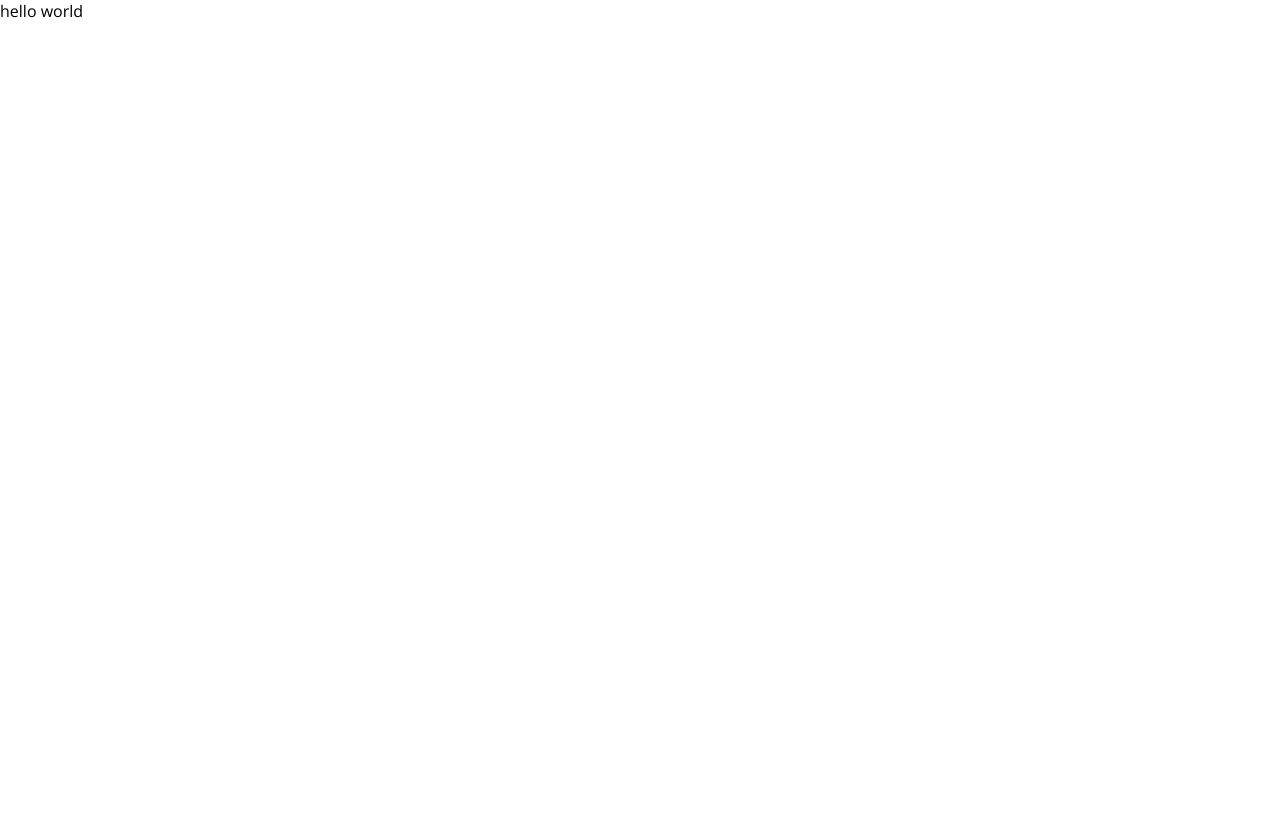
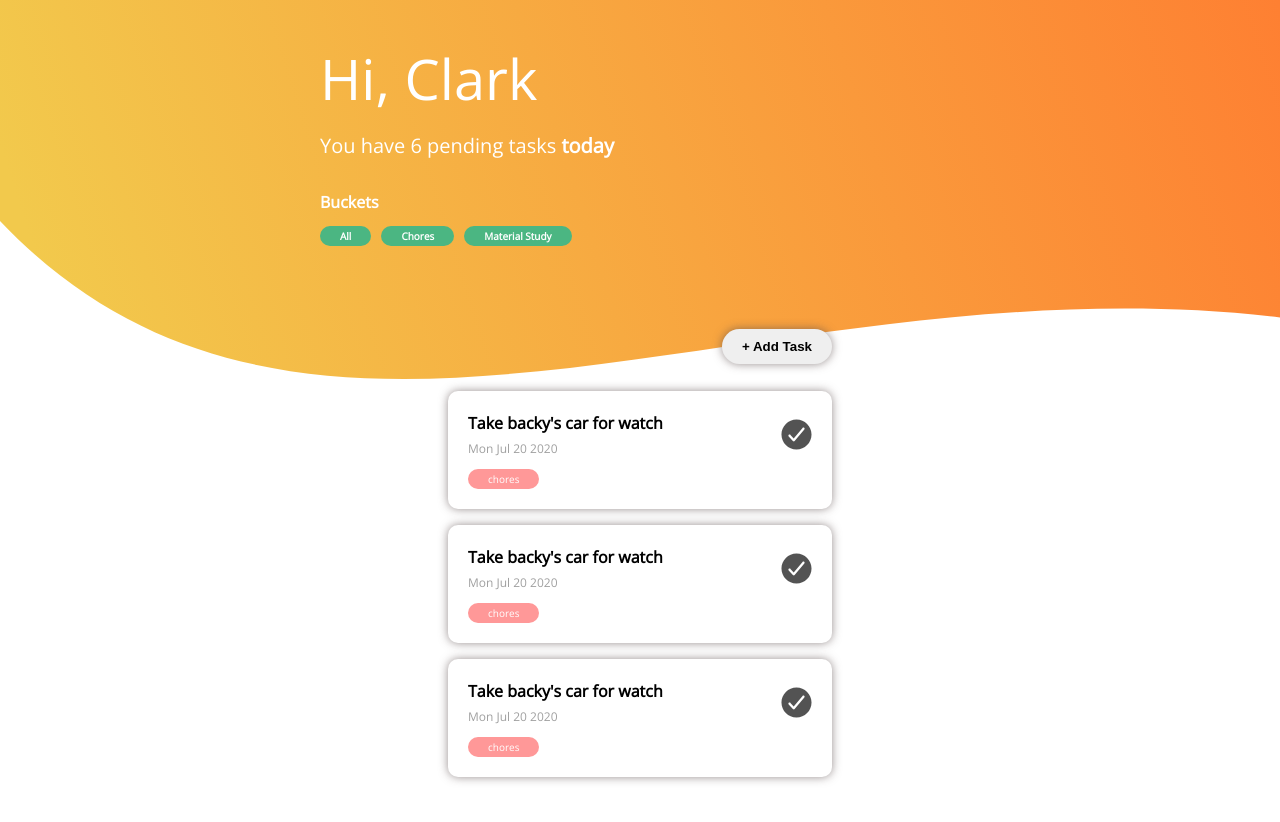
Before and after one commit to itsgracian/pyza-lab-todos, a React (Create React App) app: page / in a window 1280 px wide. Shown: the top 822 px of the page. Before the commit the page ends 800 px from the top, so only its background shows below. Built offline with nearby package versions, Linux system fonts and the light colour scheme.

Commit message:
view todo component designed

```diff
--- a/public/index.html
+++ b/public/index.html
@@ -10,34 +10,11 @@
       content="Web site created using create-react-app"
     />
     <link rel="apple-touch-icon" href="%PUBLIC_URL%/logo192.png" />
-    <!--
-      manifest.json provides metadata used when your web app is installed on a
-      user's mobile device or desktop. See https://developers.google.com/web/fundamentals/web-app-manifest/
-    -->
     <link rel="manifest" href="%PUBLIC_URL%/manifest.json" />
-    <!--
-      Notice the use of %PUBLIC_URL% in the tags above.
-      It will be replaced with the URL of the `public` folder during the build.
-      Only files inside the `public` folder can be referenced from the HTML.
-
-      Unlike "/favicon.ico" or "favicon.ico", "%PUBLIC_URL%/favicon.ico" will
-      work correctly both with client-side routing and a non-root public URL.
-      Learn how to configure a non-root public URL by running `npm run build`.
-    -->
-    <title>React App</title>
+    <title>todos application</title>
   </head>
   <body>
     <noscript>You need to enable JavaScript to run this app.</noscript>
     <div id="root"></div>
-    <!--
-      This HTML file is a template.
-      If you open it directly in the browser, you will see an empty page.
-
-      You can add webfonts, meta tags, or analytics to this file.
-      The build step will place the bundled scripts into the <body> tag.
-
-      To begin the development, run `npm start` or `yarn start`.
-      To create a production bundle, use `npm run build` or `yarn build`.
-    -->
   </body>
 </html>
--- a/src/App.tsx
+++ b/src/App.tsx
@@ -1,10 +1,10 @@
 import React from 'react';
 import './assets/scss/App.scss';
-
+import Todos from './components/todos'
 const App = () => {
   return (
     <div className="App">
-      hello world
+      <Todos/>
     </div>
   );
 }
--- a/src/assets/scss/color.scss
+++ b/src/assets/scss/color.scss
@@ -8,3 +8,4 @@ $blue: #0A9DEF;
 $green: #4BB682;
 $chore: #FF9898;
 $all: #FF7A00;
+$ao: #A0A0A0;
--- a/src/components/todos/index.tsx
+++ b/src/components/todos/index.tsx
@@ -1 +1,24 @@
 import React from 'react';
+import ViewTodos from './view.todos';
+import './todos.scss';
+
+const Todos = ()=>{
+    return(
+        <div className="todos">
+            <div className="todo-header">
+                <div className="container">
+                <div className="user-info"><div className="logo"></div><div className="name">Hi, Clark</div></div>
+                <div className="pending-task">You have 6 pending tasks <b>today</b></div>
+                <div className="buckets">
+                    <div className="bold">Buckets</div>
+                    <div className="categories"><div className="category">All</div>
+                    <div className="category">Chores</div>
+                    <div className="category">Material Study</div></div>
+                </div>
+                </div>
+            </div>
+            <ViewTodos/>
+        </div>
+    )
+}
+export default Todos
--- a/src/components/todos/todos.scss
+++ b/src/components/todos/todos.scss
@@ -0,0 +1,125 @@
+@import '../../assets/scss/color.scss';
+.todos{
+    position: relative;
+    background: url('../../assets/image/vector-1.svg') no-repeat;
+    background-size: cover;
+    min-height: 100vh;
+    .container{
+        width: 50%;
+        margin: auto;
+    }
+    .bold{
+        font-weight: bold;
+    }
+    .todo-header{
+        position: relative;
+        width: 100%;
+        color: $white;
+        padding-top: 40px;
+        .user-info{
+            font-size: 56px;
+            display: flex;
+        }
+        .pending-task{
+            font-size: 20px;
+            margin-top: 1rem;
+        }
+        .buckets{
+            margin-top: 2rem;
+            .categories{
+                margin-top: .5rem;
+                display: flex;
+                .category{
+                 margin: 5px;
+                 font-size: 10px;
+                 background: $green;
+                 padding: 3px;
+                 padding-left: 20px;
+                 padding-right: 20px;
+                 border-radius: 20px;
+                 font-weight: bold;
+                 cursor: pointer;
+               }
+               .category:first-child{
+                   margin-left: 0px !important;
+               }
+            }
+        }
+    }
+    .view-todos{
+        width: 100%;
+        display: flex;
+        justify-content: center;
+        align-items: center;
+        margin-top: 3rem;
+        .todo-items{
+            width: 30%;
+            margin: auto;
+            .add{
+                position: relative;
+                padding: 30px;
+                padding-right: 0px;
+                margin-bottom: 2rem;
+                button{
+                    float: right;
+                    cursor: pointer;
+                    padding: 10px;
+                    border-radius: 20px;
+                    padding-left: 20px;
+                    padding-right: 20px;
+                    border: none;
+                    box-shadow: 0px 0px 10px 0px #5a4c4ca1;
+                    text-transform: capitalize;
+                    font-weight: bold;
+                    outline: none;
+                }
+            }
+            .items{
+                background: $white;
+                border-radius: 10px;
+                box-shadow: 0px 0px 10px 0px #5a4c4ca1;
+                padding: 20px;
+                margin-top: 1rem;
+                position: relative;
+                .item-property{
+                    line-height: 25px;
+                }
+                .name{
+                    font-weight: bold;
+                }
+                .date{
+                    font-size: 12px;
+                    color: $ao;
+                }
+                .category{
+                    position: relative;
+                    height: 20px;
+                    margin-top: .5rem;
+                    .category-name{
+                        background: $chore;
+                        color: $white;
+                        padding-left: 20px;
+                        padding-right: 20px;
+                        position: absolute;
+                        border-radius: 20px;
+                        font-size: 10px;
+                        height: 100%;
+                        display: flex;
+                        justify-content: center;
+                        align-items: center;
+                    }
+                  }
+                  .accept{
+                    position: absolute;
+                    top: 0;
+                    right: 0;
+                    height: 100%;
+                    display: flex;
+                    padding: 20px;
+                    margin-top: 2%;
+                    cursor: pointer;
+                  }
+            }
+        }
+    }
+}
--- /dev/null
+++ b/src/components/todos/view.todos.tsx
@@ -0,0 +1,44 @@
+import React from 'react';
+import accept from '../../assets/image/accept.svg';
+const ViewTodos = ()=>{
+    return(
+        <div className="view-todos">
+            <div className="todo-items">
+                <div className="add">
+                    <button>+ add task</button>
+                </div>
+                <div className="items">
+                    <div className="name item-property">Take backy's car for watch</div>
+                    <div className="date item-property">{new Date().toDateString()}</div>
+                    <div className="category">
+                        <div className="category-name">chores</div>
+                    </div>
+                    <div className="accept">
+                        <div className="icon"><img src={accept} alt={accept} /></div>
+                    </div>
+                </div>
+                <div className="items">
+                    <div className="name item-property">Take backy's car for watch</div>
+                    <div className="date item-property">{new Date().toDateString()}</div>
+                    <div className="category">
+                        <div className="category-name">chores</div>
+                    </div>
+                    <div className="accept">
+                        <div className="icon"><img src={accept} alt={accept} /></div>
+                    </div>
+                </div>
+                <div className="items">
+                    <div className="name item-property">Take backy's car for watch</div>
+                    <div className="date item-property">{new Date().toDateString()}</div>
+                    <div className="category">
+                        <div className="category-name">chores</div>
+                    </div>
+                    <div className="accept">
+                        <div className="icon"><img src={accept} alt={accept} /></div>
+                    </div>
+                </div>
+            </div>
+        </div>
+    )
+}
+export default ViewTodos;
```
Also changed, not shown: src/assets/image/accept.svg (added), src/assets/image/vector-1.svg (added).
